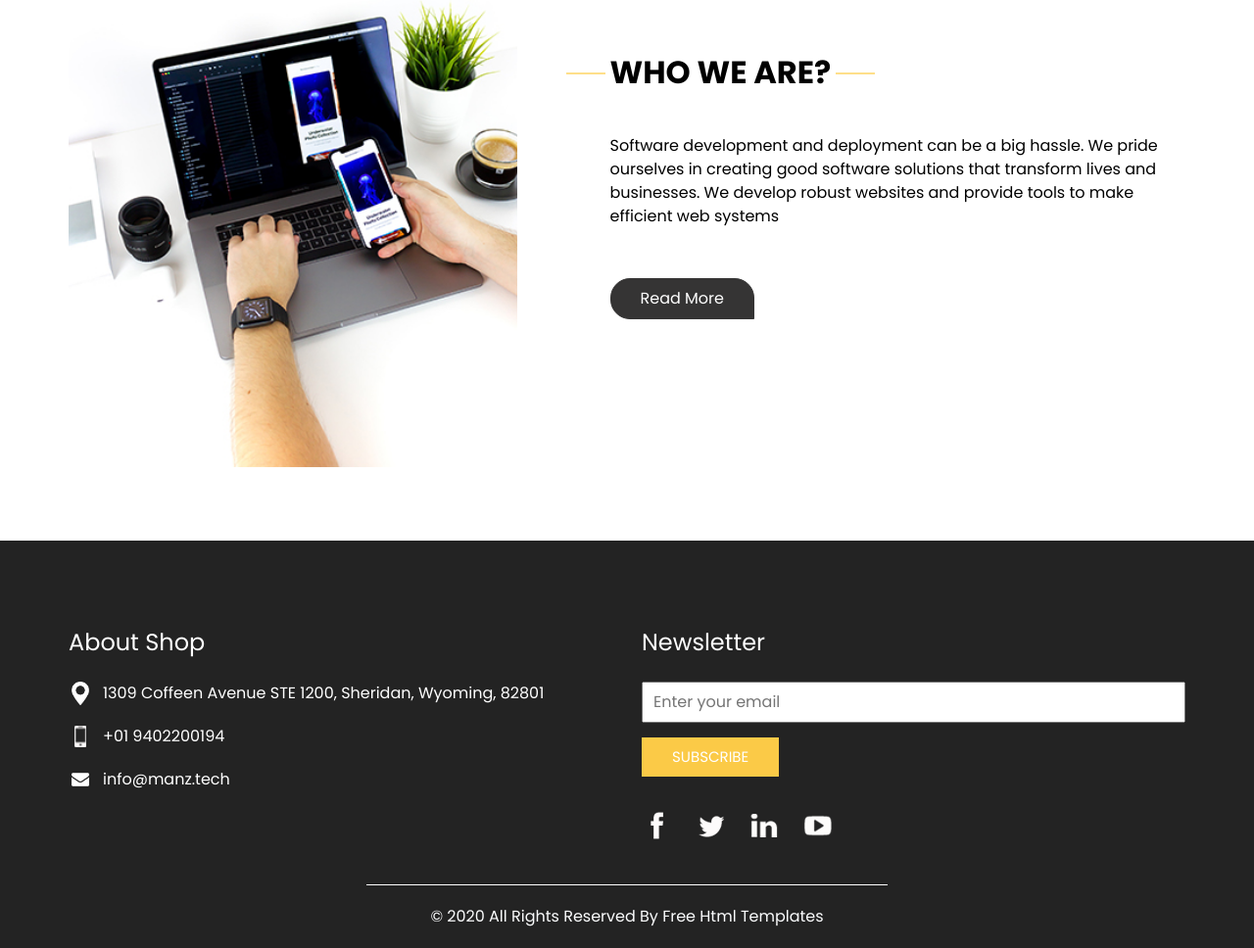
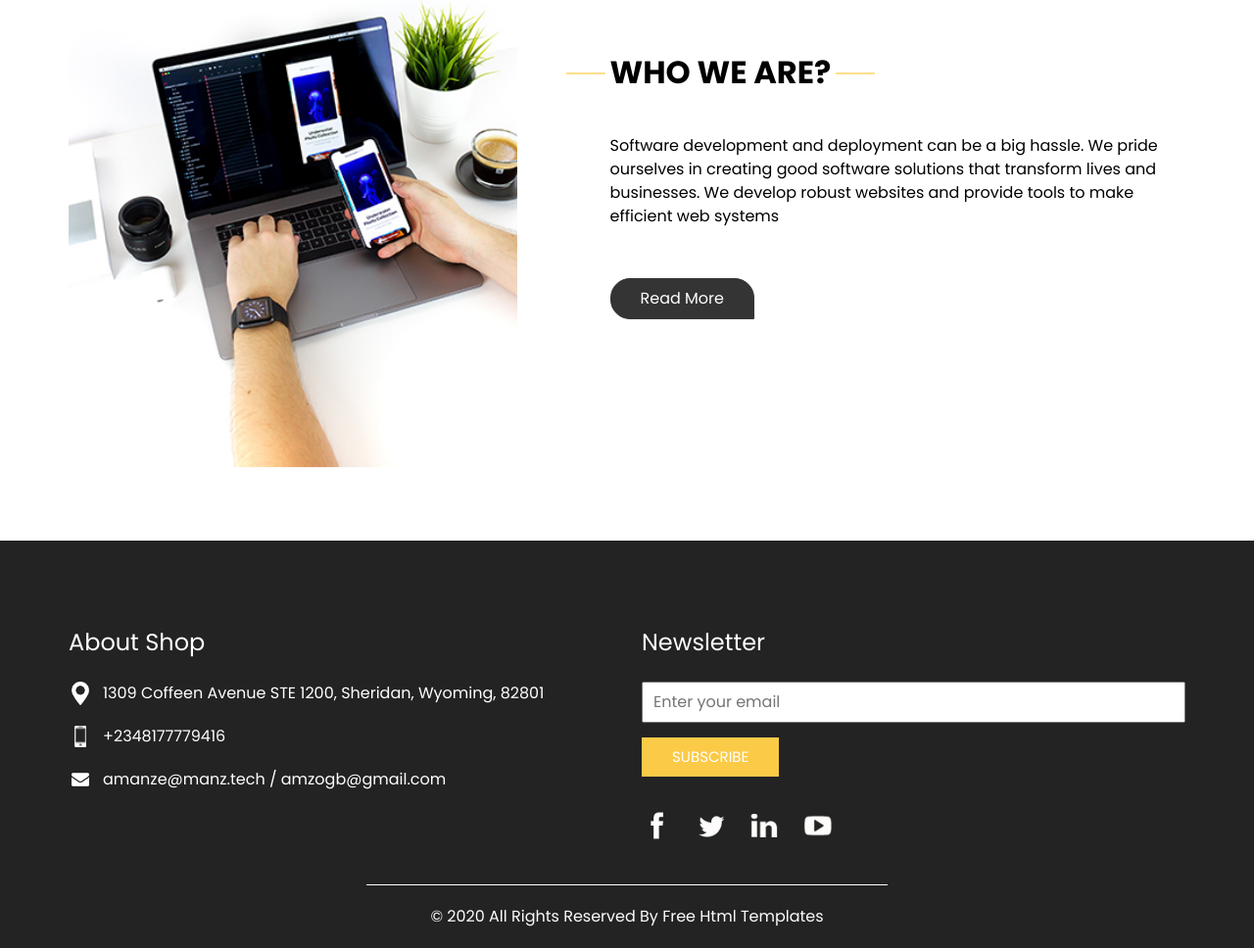
Before and after one commit to ManzTechLLC/landing_page_2022, a plain HTML site: page about.html in a window 1280 px wide. Shown: the part 187-1155 px from the top of the page at 98% size. Drawn offline with nearby package versions, Linux system fonts and the light colour scheme.

Commit message:
Update about.html

```diff
--- a/about.html
+++ b/about.html
@@ -137,7 +137,7 @@
                 <img src="images/telephone-white.png" width="12px" alt="">
               </div>
               <p>
-                +01 9402200194
+                +2348177779416
               </p>
             </div>
             <div>
@@ -145,7 +145,7 @@
                 <img src="images/envelope-white.png" width="18px" alt="">
               </div>
               <p>
-                info@manz.tech
+                amanze@manz.tech / amzogb@gmail.com
               </p>
             </div>
           </div>
```
